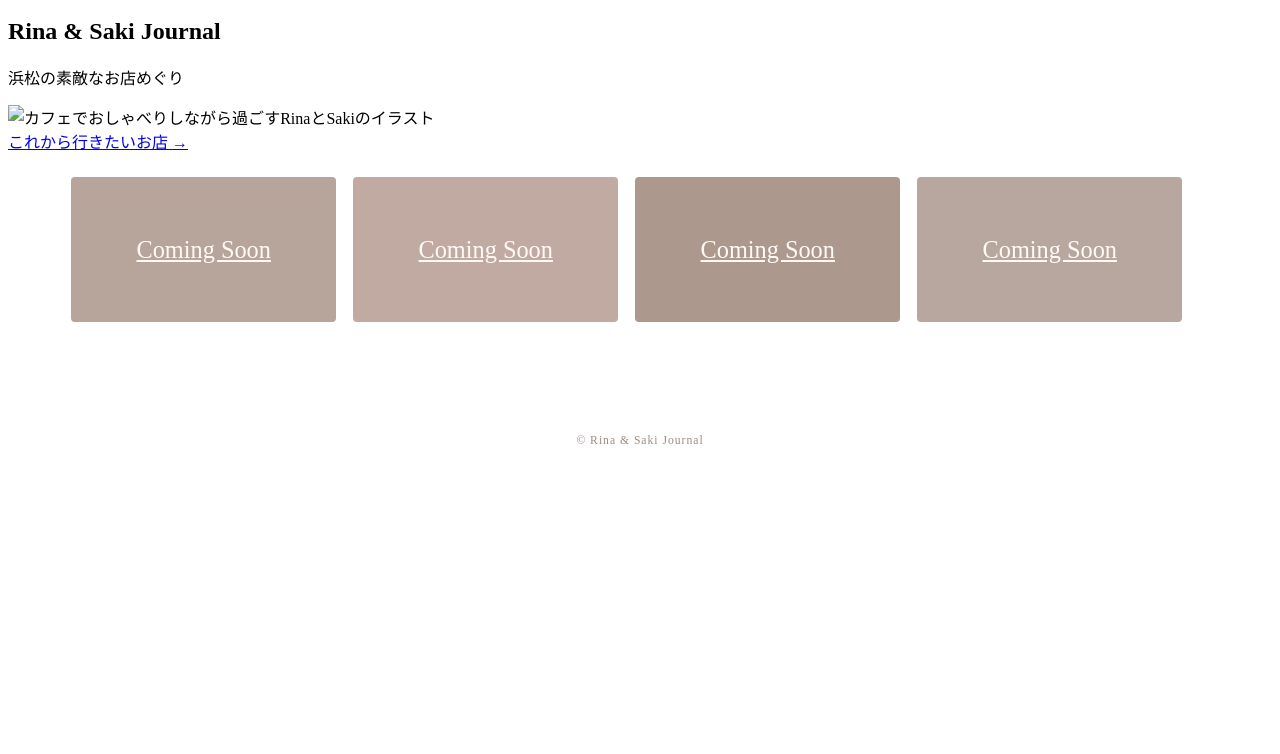
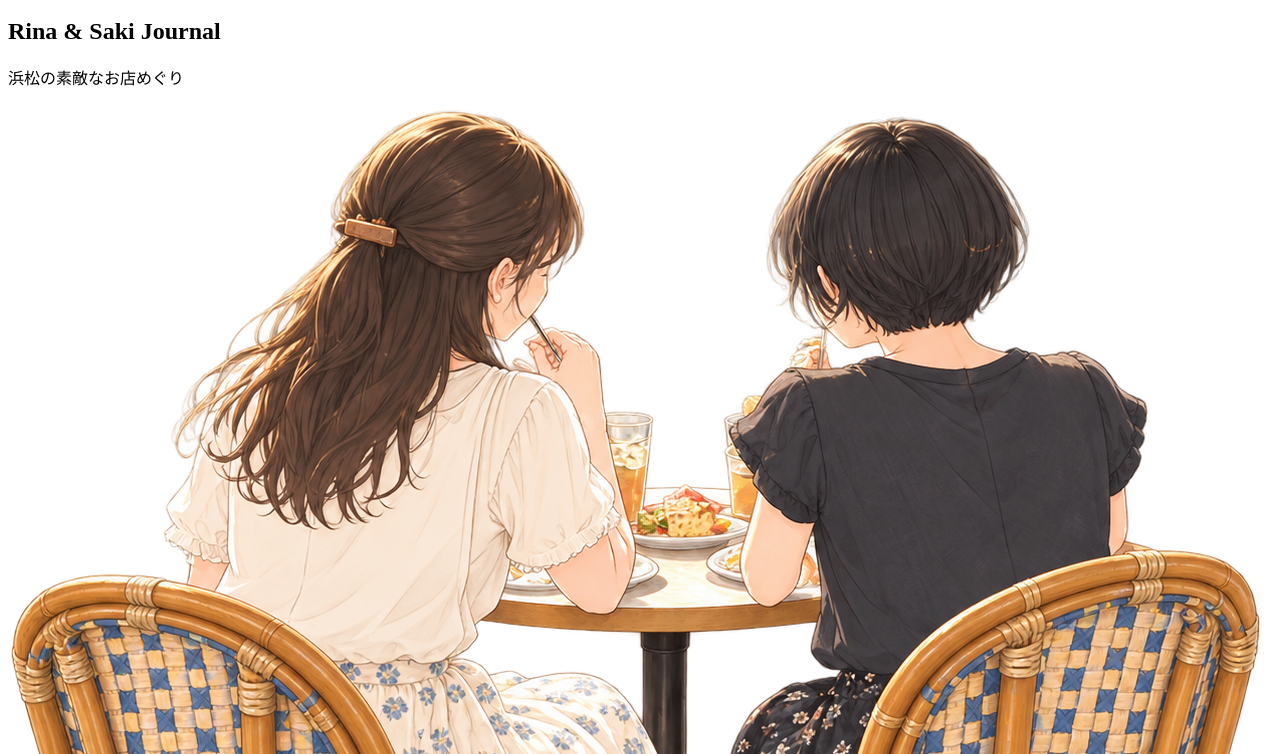
Before and after one commit to sukima2117/Rina-and-Saki-journal, a plain HTML site: page index.html in a window 1280 px wide. Shown: the part 46-800 px from the top of the page. Drawn offline with Linux system fonts and the light colour scheme.

Commit message:
Update index.html

```diff
--- a/index.html
+++ b/index.html
@@ -41,7 +41,7 @@
       <!-- 透過PNGの人物イラスト：assets/rina-saki.png -->
       <img
         class="hero-people"
-        src="assets/rina-saki.png"
+        src="pict/rina-saki.png"
         alt="カフェでおしゃべりしながら過ごすRinaとSakiのイラスト"
         width="1254"
         height="780"
```
